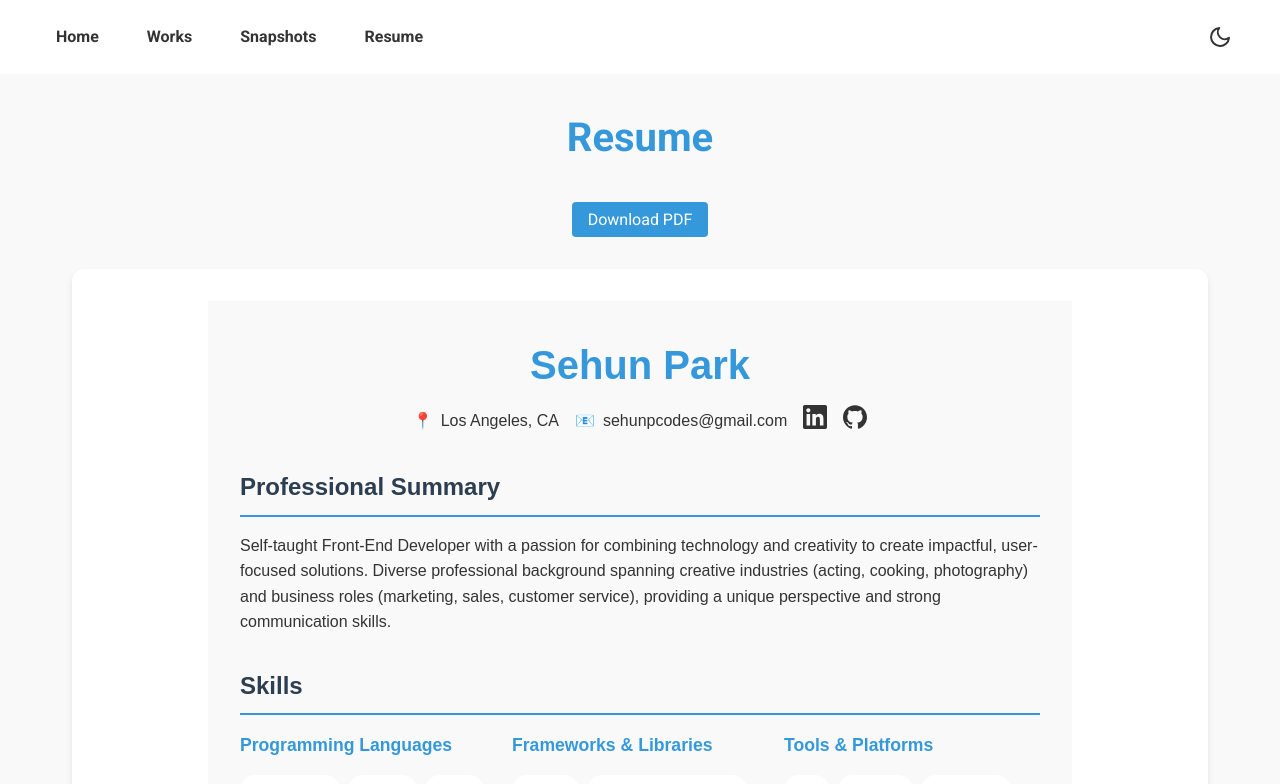
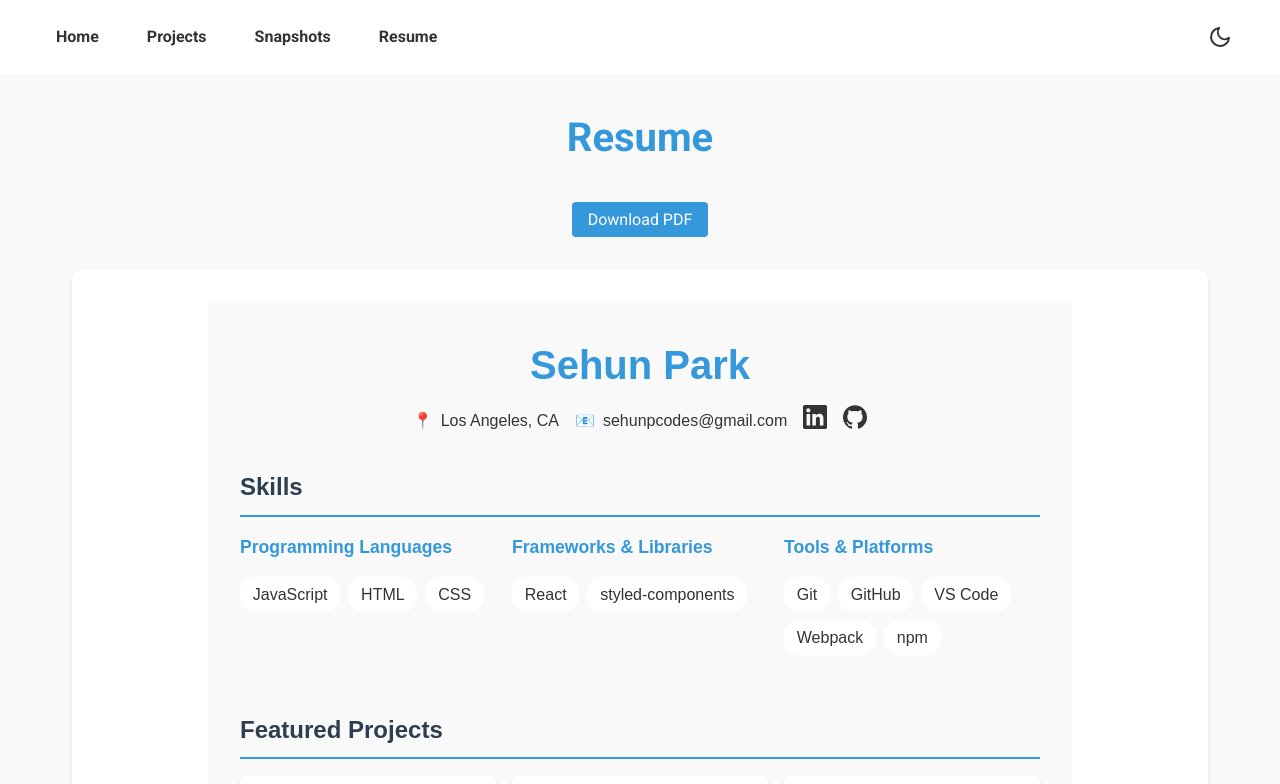
Before and after one commit to sehundpark/personal-portfolio, a React (Vite) app: page /resume in a window 1280 px wide. Shown: the top 784 px of the page. Built offline with nearby package versions, Linux system fonts and the light colour scheme.

Commit message:
Renaming Works to Projects. Resume edit.

```diff
--- a/src/App.jsx
+++ b/src/App.jsx
@@ -2,7 +2,7 @@ import { BrowserRouter as Router, Routes, Route } from "react-router-dom";
 import { Navbar } from "./pages/Navbar";
 import { Footer } from "./pages/Footer";
 import { Home } from "./pages/Home";
-import { Works } from "./pages/Works";
+import { Projects } from "./pages/Projects";
 import { Snapshots } from "./pages/Snapshots";
 import { ResumePage } from "./pages/ResumePage";
 import { ThemeProvider } from "./components/ThemeContext";
@@ -16,7 +16,7 @@ const AppContent = () => {
       <ScrollToTop />
       <Routes>
         <Route path="/" element={<Home />} />
-        <Route path="/works" element={<Works />} />
+        <Route path="/projects" element={<Projects />} />
         <Route path="/snapshots" element={<Snapshots />} />
         <Route path="/resume" element={<ResumePage />} />
       </Routes>
--- a/src/components/Projects/ProjectsData.jsx
+++ b/src/components/Projects/ProjectsData.jsx
@@ -3,7 +3,7 @@ import ShoppingCartGIF from "../../assets/works/shoppingcart.gif";
 import TaskPlannerGIF from "../../assets/works/taskplanner.gif";
 import PokemonMemoryCardGIF from "../../assets/works/pokemonmemorycard.gif";
 import EtchASketchGIF from "../../assets/works/etchsketch.gif";
-import TicTacToeGIF from "../../assets/works/tictactoe.gif";
+// import TicTacToeGIF from "../../assets/works/tictactoe.gif";
 
 export const projectsData = [
   {
--- a/src/pages/Navbar.jsx
+++ b/src/pages/Navbar.jsx
@@ -14,7 +14,7 @@ export const Navbar = () => {
             <StyledLink to="/">Home</StyledLink>
           </StyledNavbarLI>
           <StyledNavbarLI>
-            <StyledLink to="/works">Works</StyledLink>
+            <StyledLink to="/projects">Projects</StyledLink>
           </StyledNavbarLI>
           <StyledNavbarLI>
             <StyledLink to="/snapshots">Snapshots</StyledLink>
--- a/src/pages/Works.jsx
+++ b/src/pages/Projects.jsx
@@ -2,7 +2,7 @@ import styled from "styled-components";
 import { ProjectCard } from "../components/Card/ProjectCard";
 import { projectsData } from "../components/Projects/ProjectsData";
 
-export const Works = () => {
+export const Projects = () => {
   return (
     <StyledWorks>
       <StyledWorksHeader>Projects</StyledWorksHeader>
--- a/src/pages/subpages/Education/Resume.jsx
+++ b/src/pages/subpages/Education/Resume.jsx
@@ -160,7 +160,7 @@ export const Resume = () => {
         </ContactInfo>
       </Header>
 
-      <Section title="Professional Summary">
+      {/* <Section title="Professional Summary">
         <Summary>
           Self-taught Front-End Developer with a passion for combining
           technology and creativity to create impactful, user-focused solutions.
@@ -169,7 +169,7 @@ export const Resume = () => {
           service), providing a unique perspective and strong communication
           skills.
         </Summary>
-      </Section>
+      </Section> */}
 
       <Section title="Skills">
         <SkillsGrid>
```
